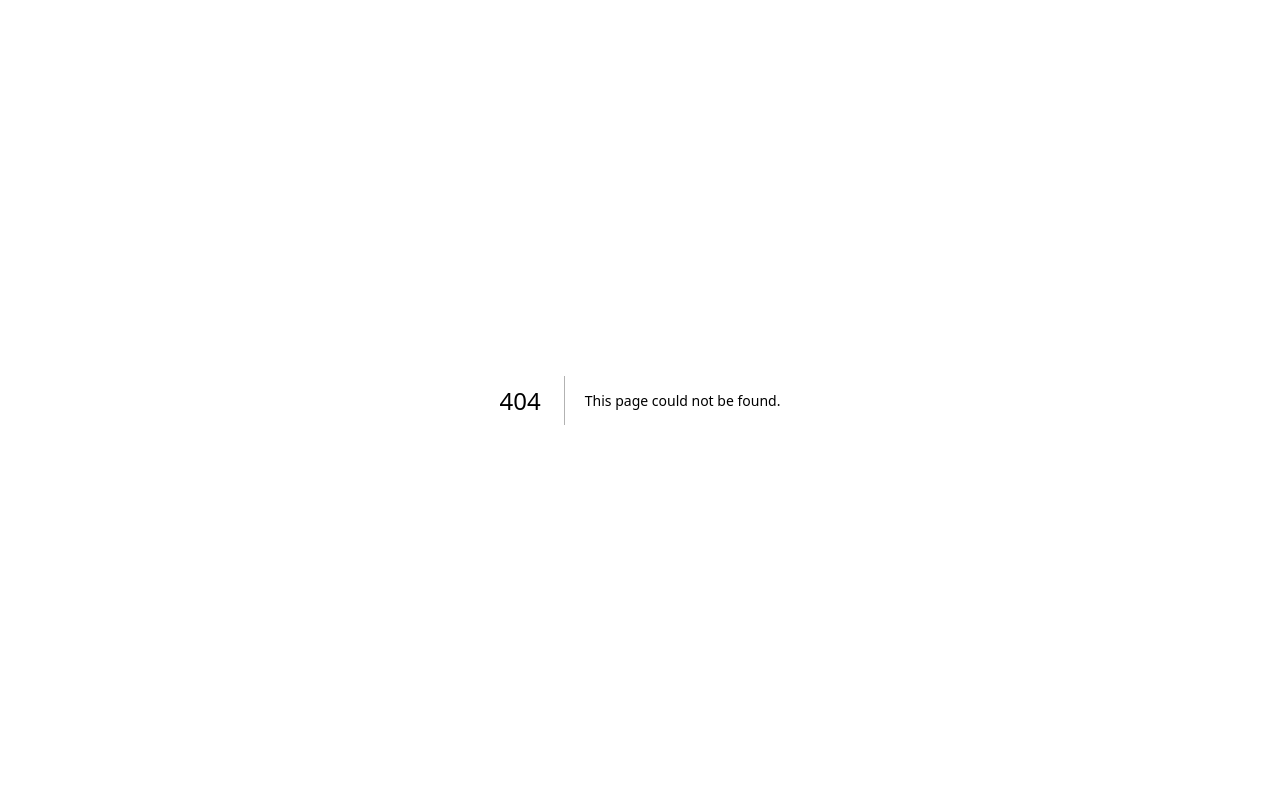
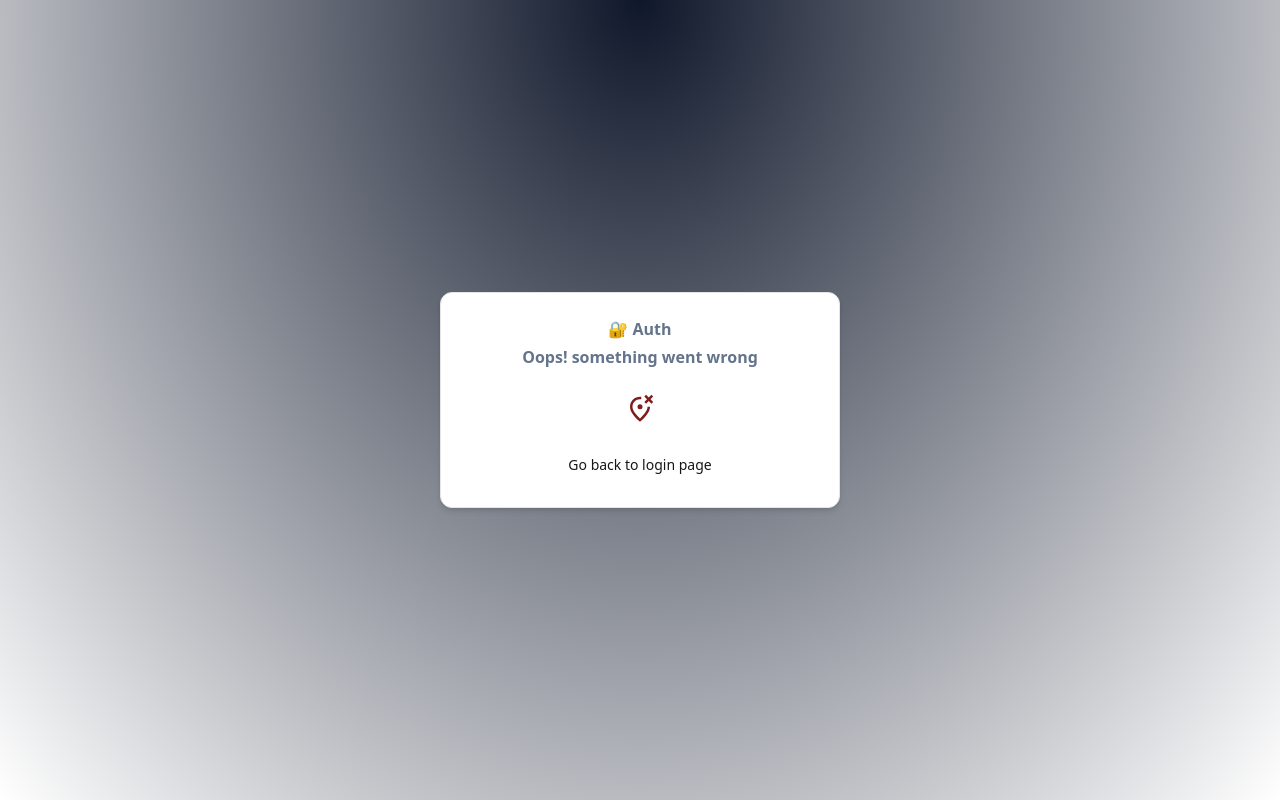
Before and after one commit to faridomarAf/next-s-auth-app, a Next.js app: page /error in a window 1280 px wide. Before the commit this address had no page. Built offline with nearby package versions, Linux system fonts and the light colour scheme.

Commit message:
create modify login-form to handl if user login with same email by different providers

```diff
--- /dev/null
+++ b/app/(auth)/error/page.tsx
@@ -0,0 +1,9 @@
+
+import { ErrorCard } from '@/components/auth/error-card'
+import React from 'react'
+
+export default function AuthErrorPage() {
+  return (
+    <ErrorCard/>
+  )
+}
--- /dev/null
+++ b/components/auth/error-card.tsx
@@ -0,0 +1,17 @@
+import React from 'react';
+import { CardWrapper } from './card-wrapper'
+import { MdOutlineWrongLocation } from "react-icons/md";
+
+export function ErrorCard() {
+  return (
+    <CardWrapper
+    headerLabel='Oops! something went wrong'
+    backButtonHref='/login'
+    backButtonLabel='Go back to login page'
+    >
+      <div className='flex w-full justify-center text-red-900'>
+        <MdOutlineWrongLocation size={'30px'}/>
+      </div>
+    </CardWrapper>
+  )
+}
--- a/components/auth/login-form.tsx
+++ b/components/auth/login-form.tsx
@@ -20,11 +20,18 @@ import { FormError } from '../form-error';
 import FormSuccess from '../form-success';
 import { login } from '@/actions/login';
 import { HandleFormSubmit } from '@/utils/handleFormSubmit';
+import { useSearchParams } from 'next/navigation';
+
 
 export default function LoginForm() {
+    const params = useSearchParams();
     const [isPending, startTransition] = useTransition();
     const [error, setError] = useState<string | undefined>("");
     const [success, setSuccess] = useState<string | undefined>("");
+
+    //handl the error in case user try to use one email with different providers
+    const urlError = params.get('error') === 'OAuthAccountNotLinked'?
+    "Email is already in use" : "";
 
     const form = useForm<z.infer<typeof LoginSchema>>({
         resolver: zodResolver(LoginSchema),
@@ -88,7 +95,7 @@ export default function LoginForm() {
                   )}
                   />
                 </div>
-                <FormError message={error}/>
+                <FormError message={error || urlError}/>
                 <FormSuccess message={success}/>
                 <Button disabled={isPending} className='w-full' type='submit'>
                    {isPending ? "Loading..." : "Login"}
--- a/routes.ts
+++ b/routes.ts
@@ -16,6 +16,7 @@ export const publicRoutes = [
 export const authRoutes = [
     '/login',
     '/register',
+    '/error'
 ]
 
 /**
```
Also changed, not shown: auth.ts (+6 -1 lines).
